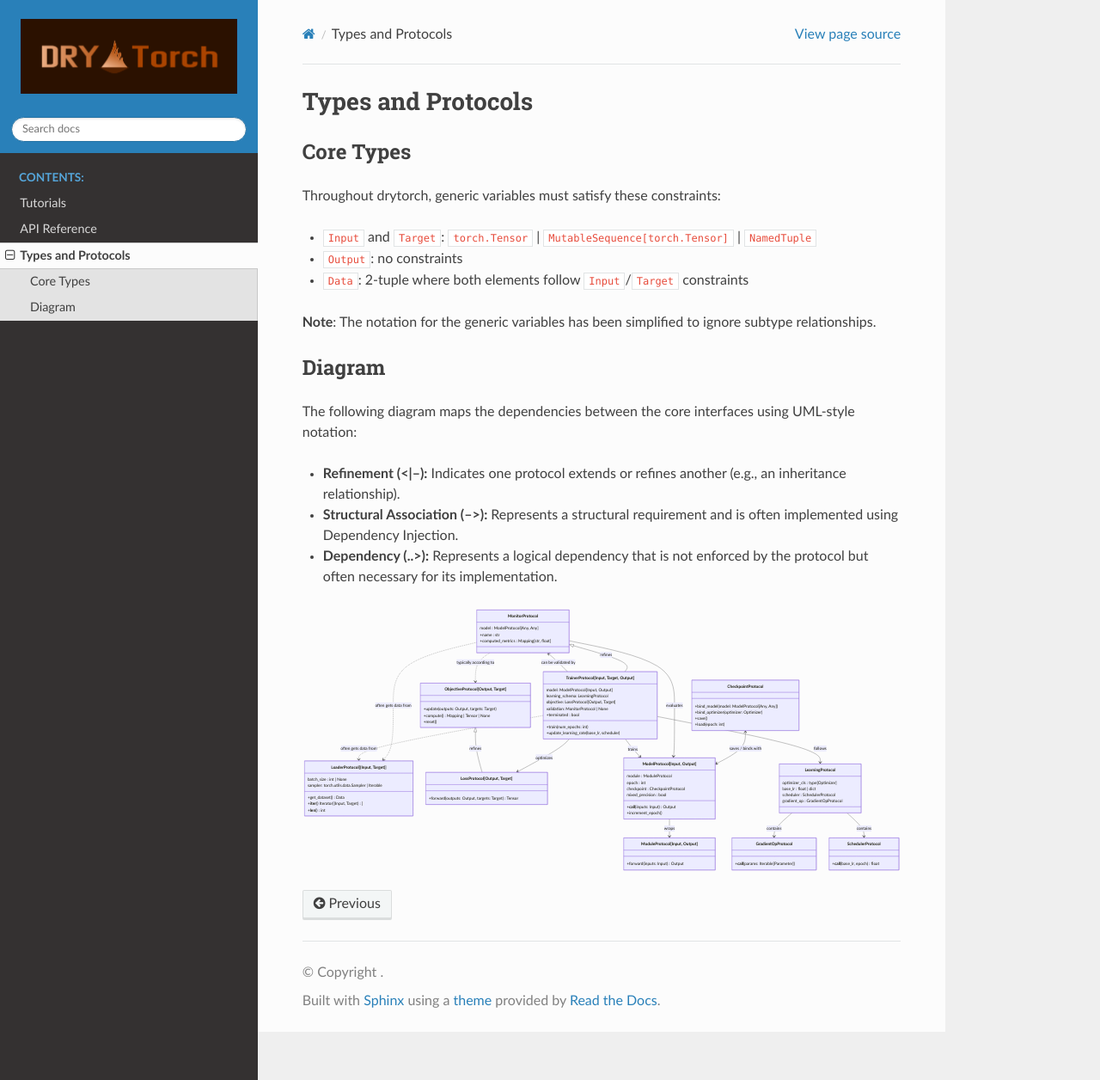
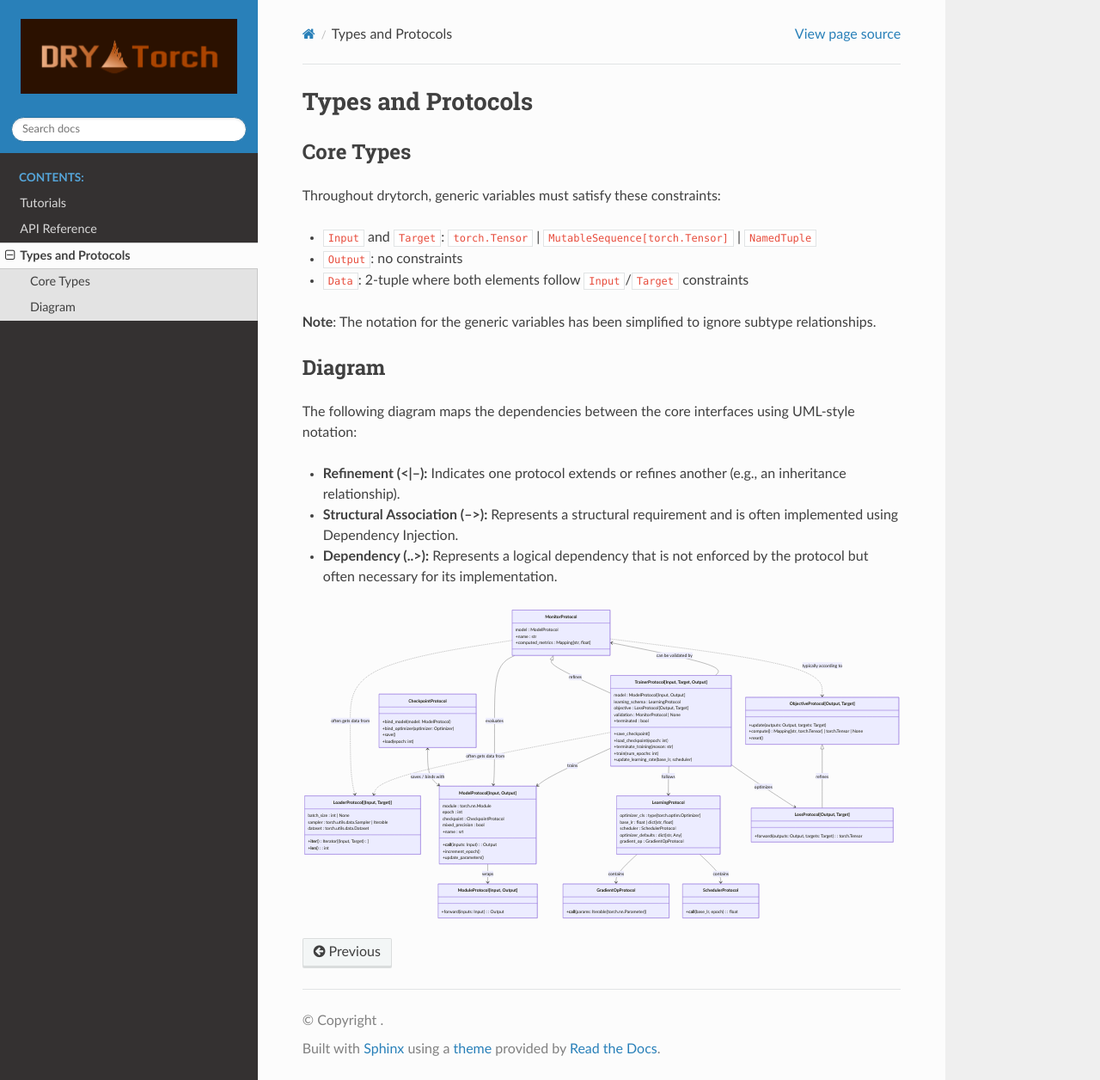
Before and after one commit to nverchev/drytorch, a Sphinx documentation site: the page built from docs/architecture.md, in a window 1280 px wide and 1256 px high. Shown: the whole window at 86% size. Built offline with Sphinx 7.4.7 and the Read the Docs theme 3.1.0, drawn with Linux system fonts in a browser that asks for light colours.

Commit message:
chore: reorganized protocols order docs: updated and expanded UML schema

```diff
--- a/docs/architecture.md
+++ b/docs/architecture.md
@@ -27,69 +27,75 @@ classDiagram
 direction TB
     class LoaderProtocol["LoaderProtocol[(Input, Target)]"] {
 	    batch_size : int | None
-        sampler: torch.utils.data.Sampler | Iterable
-	    +get_dataset() Data
-	    +__iter__() Iterator[(Input, Target) ]
-	    +__len__() int
-    }
-
-    class SchedulerProtocol {
-	    +__call__(base_lr, epoch) float
-    }
-
-    class GradientOpProtocol {
-	    +__call__(params: Iterable[Parameter])
+        sampler : torch.utils.data.Sampler | Iterable
+        dataset : torch.utils.data.Dataset
+	    +__iter__() : Iterator[(Input, Target)]
+	    +__len__() : int
     }
 
     class ModuleProtocol["ModuleProtocol[Input, Output]"] {
-	    +forward(inputs: Input) Output
+	    +forward(inputs: Input) : Output
     }
 
-    class ObjectiveProtocol["ObjectiveProtocol[Output, Target]"] {
-	    +update(outputs: Output, targets: Target)
-	    +compute() Mapping | Tensor | None
-	    +reset()
-    }
-
-    class LossProtocol["LossProtocol[Output, Target]"] {
-	    +forward(outputs: Output, targets: Target) Tensor
-    }
-
-    class LearningProtocol {
-	    optimizer_cls : type[Optimizer]
-	    base_lr : float | dict
-	    scheduler : SchedulerProtocol
-	    gradient_op : GradientOpProtocol
+    class ModelProtocol["ModelProtocol[Input, Output]"] {
+	    module : torch.nn.Module
+	    epoch : int
+	    checkpoint : CheckpointProtocol
+	    mixed_precision : bool
+	    +name : srt
+	    +__call__(inputs: Input) : Output
+	    +increment_epoch()
+	    +update_parameters()
     }
 
     class CheckpointProtocol {
-	    +bind_model(model: ModelProtocol[Any, Any])
+	    +bind_model(model: ModelProtocol)
 	    +bind_optimizer(optimizer: Optimizer)
 	    +save()
 	    +load(epoch: int)
     }
 
-    class ModelProtocol["ModelProtocol[Input, Output]"] {
-	    module : ModuleProtocol
-	    epoch : int
-	    checkpoint : CheckpointProtocol
-	    mixed_precision : bool
-	    +__call__(inputs: Input) Output
-	    +increment_epoch()
+    class SchedulerProtocol {
+	    +__call__(base_lr, epoch) : float
+    }
+
+    class GradientOpProtocol {
+	    +__call__(params: Iterable[torch.nn.Parameter])
+    }
+
+    class LearningProtocol {
+	    optimizer_cls : type[torch.optim.Optimizer]
+	    base_lr : float | dict[str, float]
+	    scheduler : SchedulerProtocol
+	    optimizer_defaults : dict[str, Any]
+	    gradient_op : GradientOpProtocol
+    }
+
+    class ObjectiveProtocol["ObjectiveProtocol[Output, Target]"] {
+	    +update(outputs: Output, targets: Target)
+	    +compute() Mapping[str, torch.Tensor] | torch.Tensor | None
+	    +reset()
+    }
+
+    class LossProtocol["LossProtocol[Output, Target]"] {
+	    +forward(outputs: Output, targets: Target) : torch.Tensor
     }
 
     class MonitorProtocol {
-	    model : ModelProtocol[Any, Any]
+	    model : ModelProtocol
 	    +name : str
 	    +computed_metrics : Mapping[str, float]
     }
 
     class TrainerProtocol["TrainerProtocol[Input, Target, Output]"] {
-	    model: ModelProtocol[Input, Output]
-	    learning_schema: LearningProtocol
-	    objective: LossProtocol[Output, Target]
-	    validation: MonitorProtocol | None
+	    model : ModelProtocol[Input, Output]
+	    learning_schema : LearningProtocol
+	    objective : LossProtocol[Output, Target]
+	    validation : MonitorProtocol | None
+	    +save_checkpoint()
+	    +load_checkpoint(epoch: int)
 	    +terminated : bool
+	    +terminate_training(reason: str)
 	    +train(num_epochs: int)
 	    +update_learning_rate(base_lr, scheduler)
     }
```
Also changed, not shown: 1 other file.
